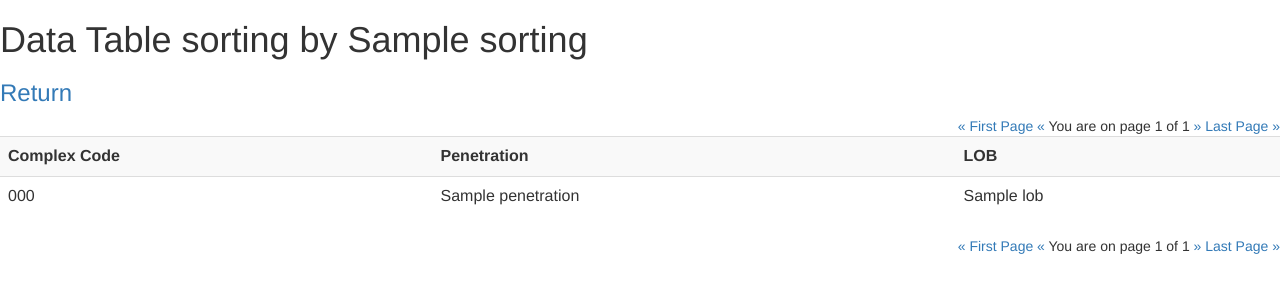
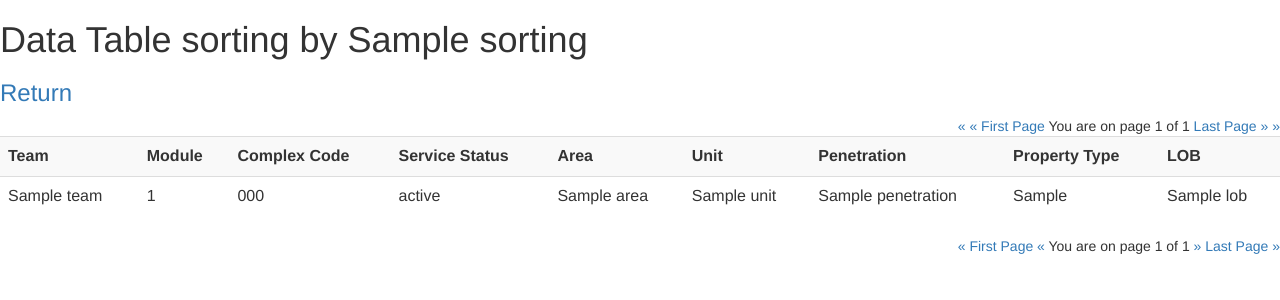
Before and after one commit to jordanbettis/chipy-mentorship, a Django app: template chipyprj/chipyapp/templates/chipyapp/datatable.html in a window 1280 px wide. Shown: the top 300 px of the page. Run offline with Django 3.2, Linux system fonts and the light colour scheme; the template is opened without the code that fills it: most values are stand-ins (such as "Sample title", 1, 10 or a date in 2020); some libraries are stand-ins or nearby versions.

Commit message:
added columns to data table

```diff
--- a/chipyprj/chipyapp/templates/chipyapp/datatable.html
+++ b/chipyprj/chipyapp/templates/chipyapp/datatable.html
@@ -11,29 +11,40 @@
 <h3><a href="{% url 'dataform' %}">Return</a></h3>
 
 <div class="pull-right">
-    <a href="{% url 'datatable' %}?{{firstqs}}">&laquo; First Page &laquo;</a>
+    <a href="{% url 'datatable' %}?{{firstqs}}">&laquo; &laquo; First Page </a>
     {% if previouscd %}
-        <a href="{% url 'datatable' %}?{{previousqs}}">&laquo; Previous &laquo;</a>
+        <a href="{% url 'datatable' %}?{{previousqs}}">&laquo; &laquo;Previous </a>
     {% endif %}
     You are on page {{page_data.number}} of {{paginator.num_pages}}
     {% if nextcd %}
-        <a href="{% url 'datatable' %}?{{nextqs}}">&raquo; Next &raquo;</a>
+        <a href="{% url 'datatable' %}?{{nextqs}}">Next &raquo; &raquo; </a>
     {% endif %}
-    <a href="{% url 'datatable' %}?{{lastqs}}">&raquo; Last Page &raquo;</a>
+    <a href="{% url 'datatable' %}?{{lastqs}}"> Last Page &raquo; &raquo;</a>
 </div>
 
 <table class="table table-striped">
 <tr>
+    <th>Team</th>
+    <th>Module</th>
     <th>Complex Code</th>
+    <th>Service Status</th>
+    <th>Area</th>
+    <th>Unit</th>
     <th>Penetration</th>
+    <th>Property Type</th>
     <th>LOB</th>
 </tr>
 
 {%for row in page_data.object_list %}
-
     <tr>
+        <td> {{row.team.team}} </td>
+        <td> {{row.module.module_number}} </td>
         <td> {{row.complex_code.complex_code}} </td>
+        <td> {{row.service_status.service_status}} </td>
+        <td> {{row.area.area}} </td>
+        <td> {{row.unit}} </td>
         <td> {{row.penetration}} </td>
+        <td> {{row.property_type.property_type}} </td>
         <td> {{row.lob}} </td>
     </tr>
 {% endfor %}
```
Lines whose indentation alone changed are shown as unchanged.
